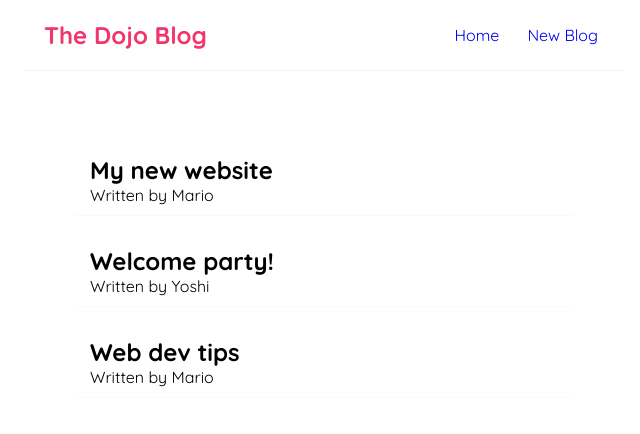
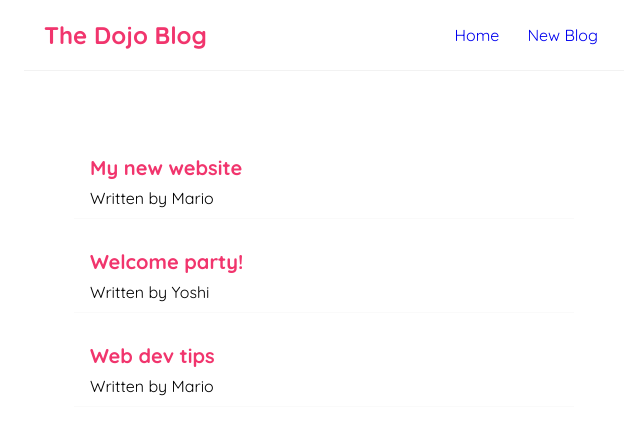
Before and after one commit to Popeaura/dojo-tutee, a React (Vite) app: page / in a window 1280 px wide. Shown: the top 434 px of the page, without its empty margins (316-956 px from the left). Built offline with nearby package versions, Linux system fonts and the light colour scheme.

Commit message:
My modified projects folder

```diff
--- a/src/index.css
+++ b/src/index.css
@@ -48,6 +48,16 @@
   border-bottom: 1px solid #fafafa;
 }
 
+.blog-preview:hover {
+  box-shadow: 1px 3px 5px rgba(0, 0, 0, 0.1);
+}
+
+.blog-preview h2{
+  font-size: 20px;
+  color: #f1356d;
+  margin-bottom: 8px;
+}
+
 /* Responsive */
 @media (max-width: 600px) {
   .container {
```
